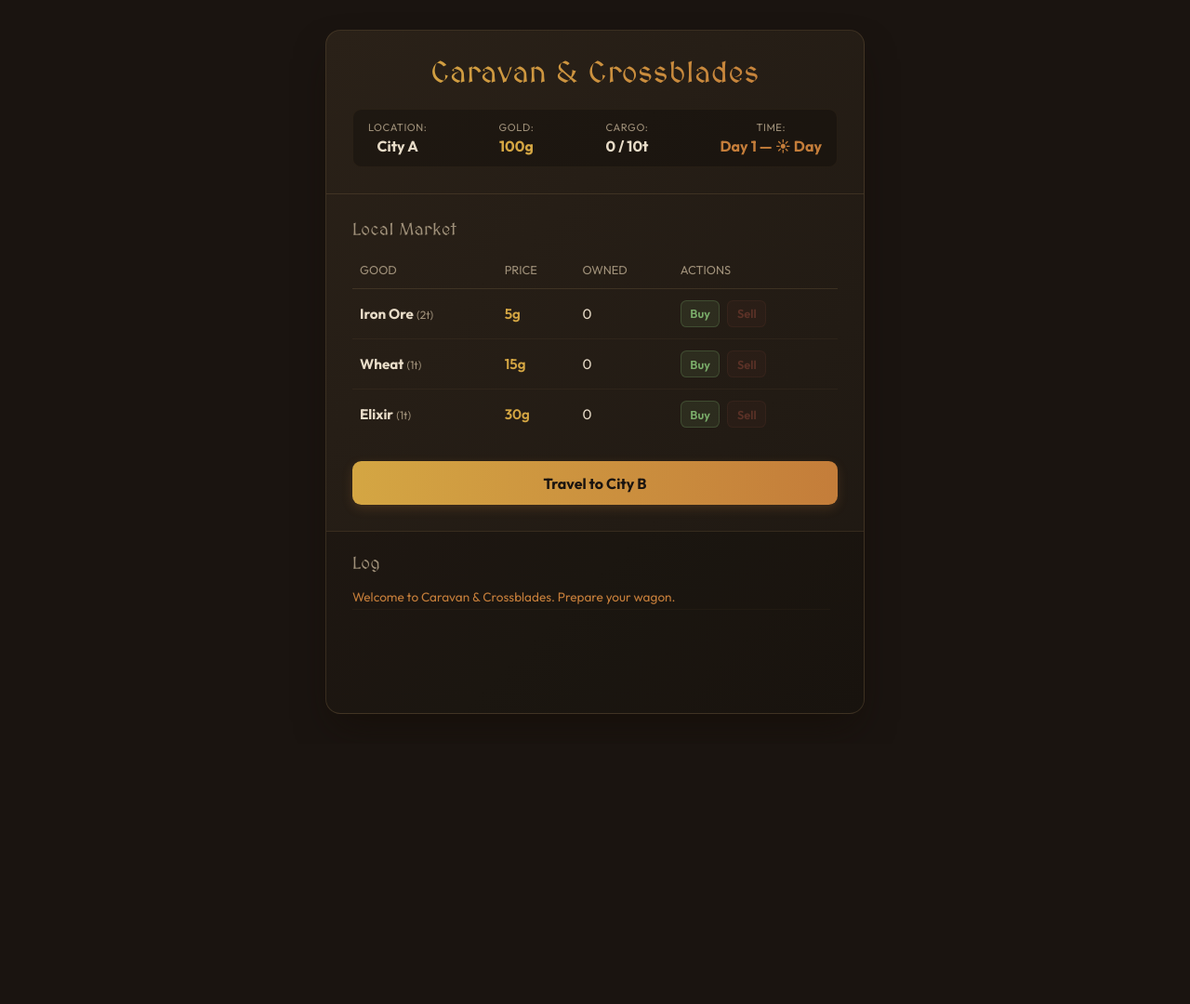
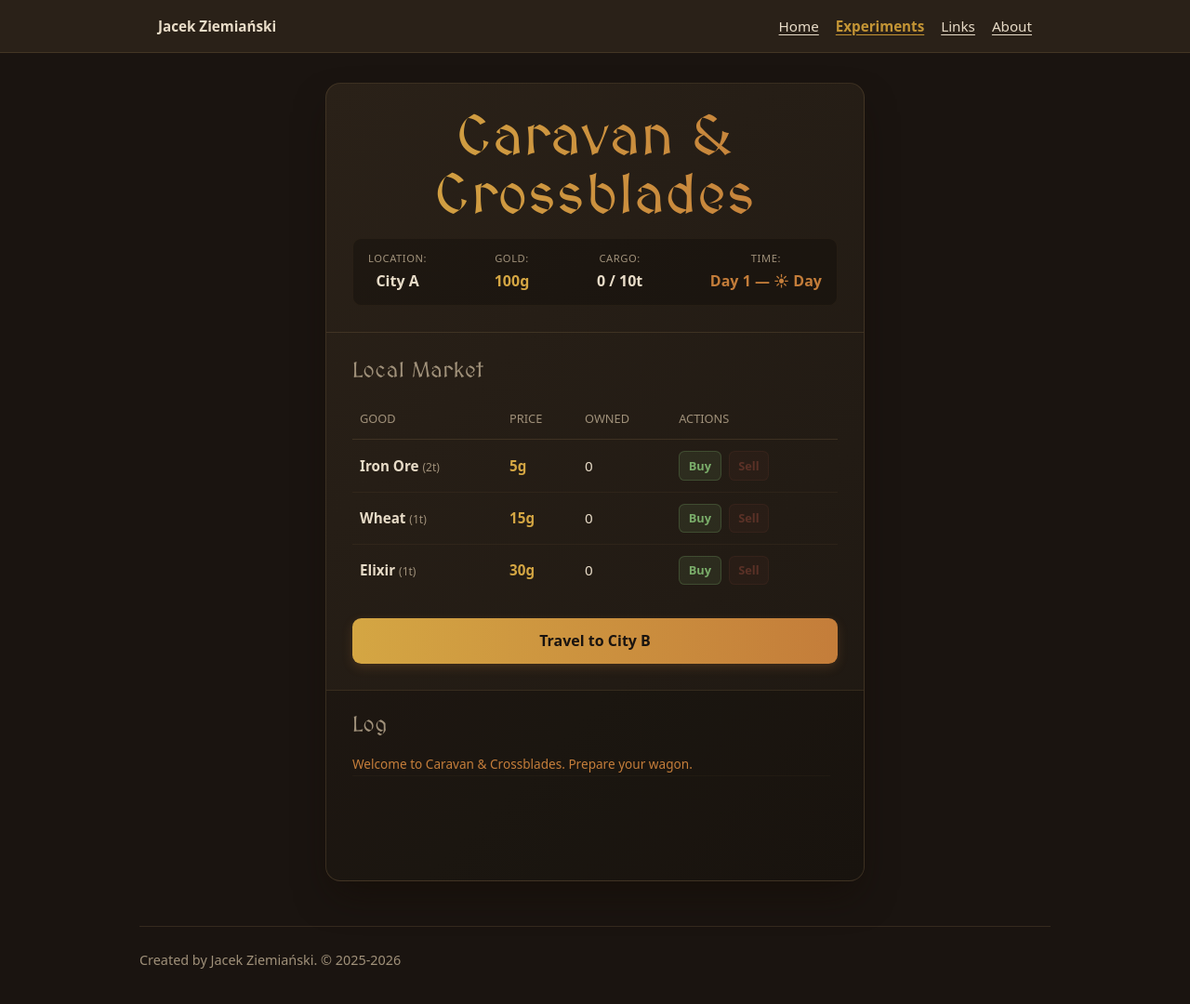
Before and after one commit to gitsou/gitsou.github.io, a plain HTML site: page game4/index.html in a window 1280 px wide. Shown: the whole page at 93% size. Before the commit the page ends 800 px from the top, so only its background shows below. Drawn offline with Linux system fonts and the light colour scheme.

Commit message:
Integrate site navigation header and footer into game4

```diff
--- a/game4/index.html
+++ b/game4/index.html
@@ -7,9 +7,57 @@
   <title>Caravan & Crossblades</title>
   <script type="module" crossorigin src="assets/index-KvaJ9T8M.js"></script>
   <link rel="stylesheet" crossorigin href="assets/index-BsuwSKto.css">
+  <link rel="stylesheet" href="../css/site.css">
+  <style>
+    :root {
+        --bg: #1a1410;
+        --surface: #2a2118;
+        --surface-muted: #1e1812;
+        --text: #e8dcc8;
+        --muted: #a0917a;
+        --border: #d2aa6e26;
+        --accent: #d4a643;
+        --accent-dark: #c49535;
+        --focus: #c47d3a;
+    }
+
+    body {
+        display: block !important;
+        padding: 0 !important;
+        margin: 0 !important;
+        min-height: 100vh !important;
+        background-color: var(--bg) !important;
+        color: var(--text) !important;
+    }
+
+    body.night {
+        background-color: #110e0c !important;
+        --bg: #110e0c;
+        --surface: #1e1a16;
+        --surface-muted: #151210;
+        --text: #c8bfb0;
+        --muted: #7d7468;
+        --border: #b4915a1f;
+    }
+
+    #app {
+        margin: 0 auto;
+    }
+  </style>
 </head>
 <body>
-  <div id="app">
+  <header class="site-header">
+      <nav class="site-nav" aria-label="Main navigation">
+          <a class="brand" href="../index.html">Jacek Ziemiański</a>
+          <a href="../index.html">Home</a>
+          <a href="../experiments.html" aria-current="page">Experiments</a>
+          <a href="../links.html">Links</a>
+          <a href="../about.html">About</a>
+      </nav>
+  </header>
+
+  <main class="game-shell">
+    <div id="app">
     <header class="game-header">
       <h1>Caravan & Crossblades</h1>
       <div class="status-bar">
@@ -62,5 +110,10 @@
       </div>
     </footer>
   </div>
+  </main>
+
+  <footer class="site-footer">
+      <p>Created by Jacek Ziemiański. &copy; 2025-2026</p>
+  </footer>
 </body>
 </html>
```
